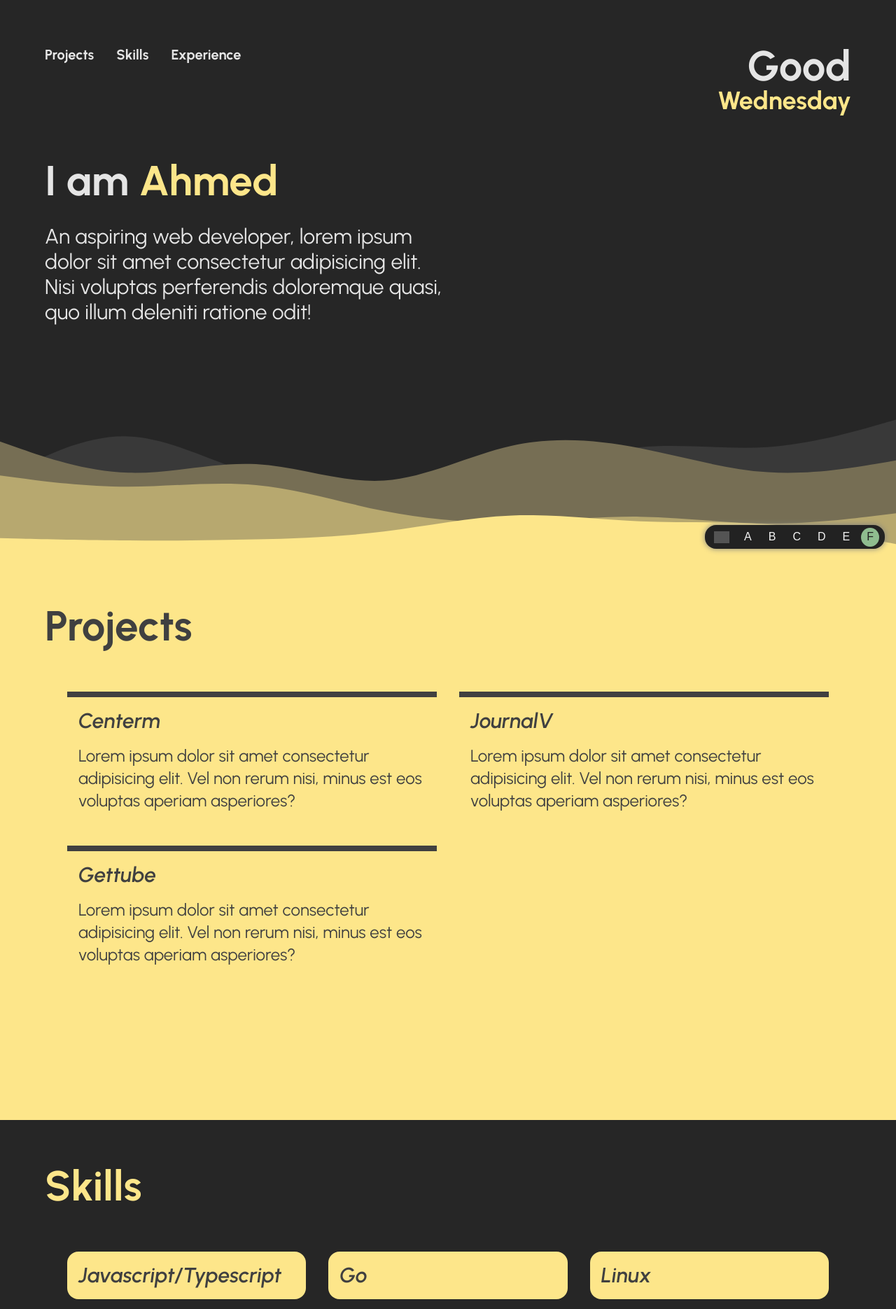
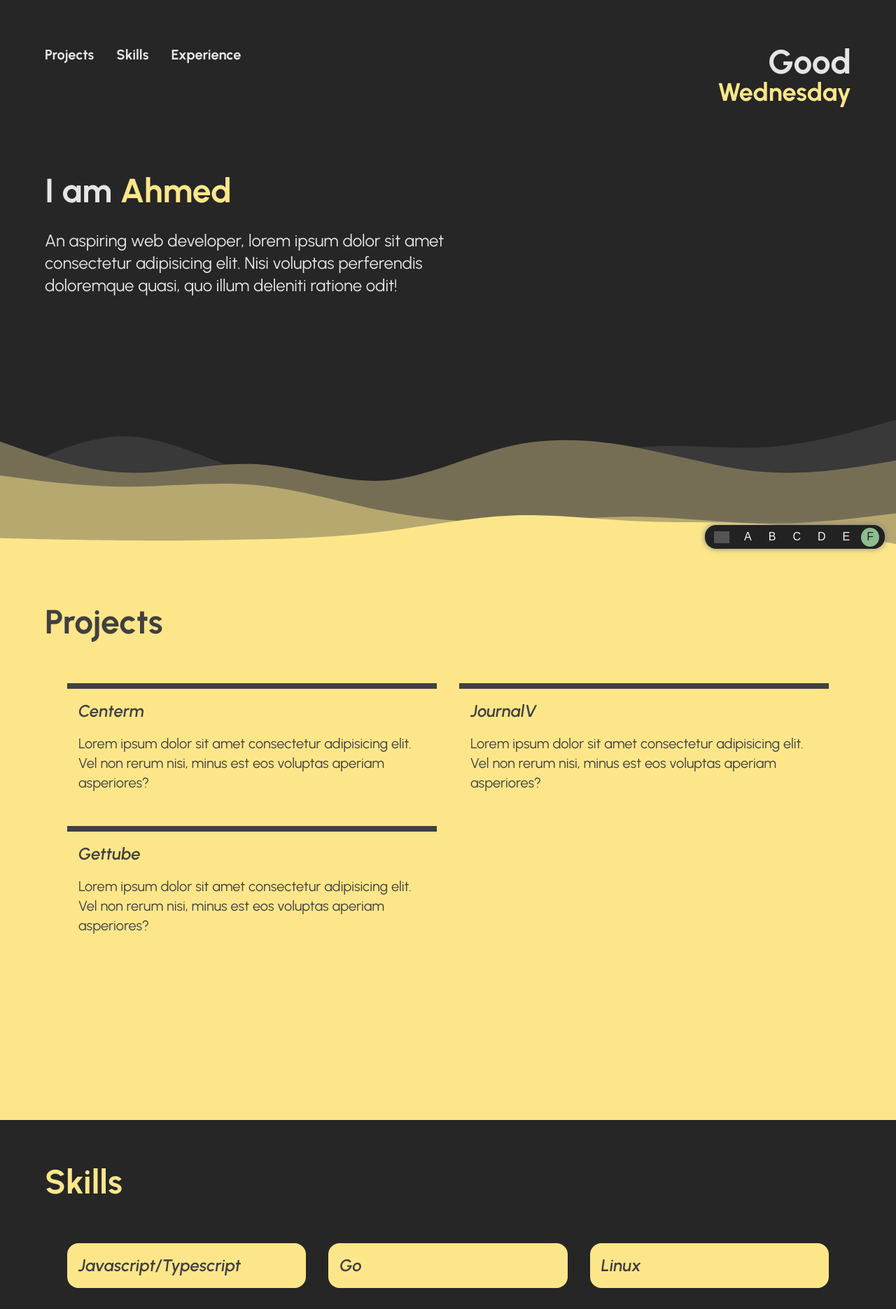
Before and after one commit to ahme-dev/portfolio-yellow, a Vue app: page / in a window 1280 px wide. Shown: the top 1870 px of the page at 70% size. Built offline with nearby package versions, Linux system fonts and the light colour scheme; grey boxes are pictures that could not be loaded.

Commit message:
style: lower overall font-size

```diff
--- a/src/App.vue
+++ b/src/App.vue
@@ -34,11 +34,11 @@
         v-motion-fade-visible
         :delay="100"
       >
-        <h1 class="text-6xl font-bold">
+        <h1 class="text-5xl font-bold">
           I am
           <span class="text-amber-200">{{ info.name }}</span>
         </h1>
-        <p class="text-3xl">{{ info.about }}</p>
+        <p class="text-2xl">{{ info.about }}</p>
       </div>
       <!-- name end -->
 
@@ -47,8 +47,9 @@
         class="flex flex-col md:(justify-start) items-end justify-center md:(row-start-1 col-start-2 row-span-3)"
         v-motion-pop-visible
         :delay="200"
+        v-if="formatted"
       >
-        <h1 class="text-6xl font-bold">Good</h1>
+        <h1 class="text-5xl font-bold">Good</h1>
         <h1 class="text-4xl font-bold text-amber-200">
           {{ formatted }}
         </h1>
@@ -71,7 +72,7 @@
         id="projects"
         class="flex flex-col gap-16 min-h-screen bg-amber-200 p-8 md:(p-16)"
       >
-        <h1 class="text-6xl font-bold" v-motion-fade-visible :delay="100">
+        <h1 class="text-5xl font-bold" v-motion-fade-visible :delay="100">
           Projects
         </h1>
         <div class="grid grid-cols-1 md:(grid-cols-2 px-8) gap-8">
@@ -82,8 +83,8 @@
             v-motion-slide-visible-bottom
             :delay="200"
           >
-            <h2 class="text-3xl italic font-semibold">{{ el }}</h2>
-            <p class="text-2xl">
+            <h2 class="text-2xl italic font-semibold">{{ el }}</h2>
+            <p class="text-xl">
               Lorem ipsum dolor sit amet consectetur adipisicing elit. Vel non
               rerum nisi, minus est eos voluptas aperiam asperiores?
             </p>
@@ -99,7 +100,7 @@
         class="flex flex-col gap-16 min-h-screen p-8 md:(p-16)"
       >
         <h1
-          class="text-6xl font-bold text-amber-200"
+          class="text-5xl font-bold text-amber-200"
           v-motion-fade-visible
           :delay="100"
         >
@@ -109,7 +110,7 @@
           <!-- items -->
           <h2
             v-for="el in skills"
-            class="text-3xl italic font-semibold p-4 rounded-2xl bg-amber-200 hover:(shadow-xl duration-300 cursor-pointer)"
+            class="text-2xl italic font-semibold p-4 rounded-2xl bg-amber-200 hover:(shadow-xl duration-300 cursor-pointer)"
             v-motion-slide-visible-bottom
             :delay="200"
           >
```
